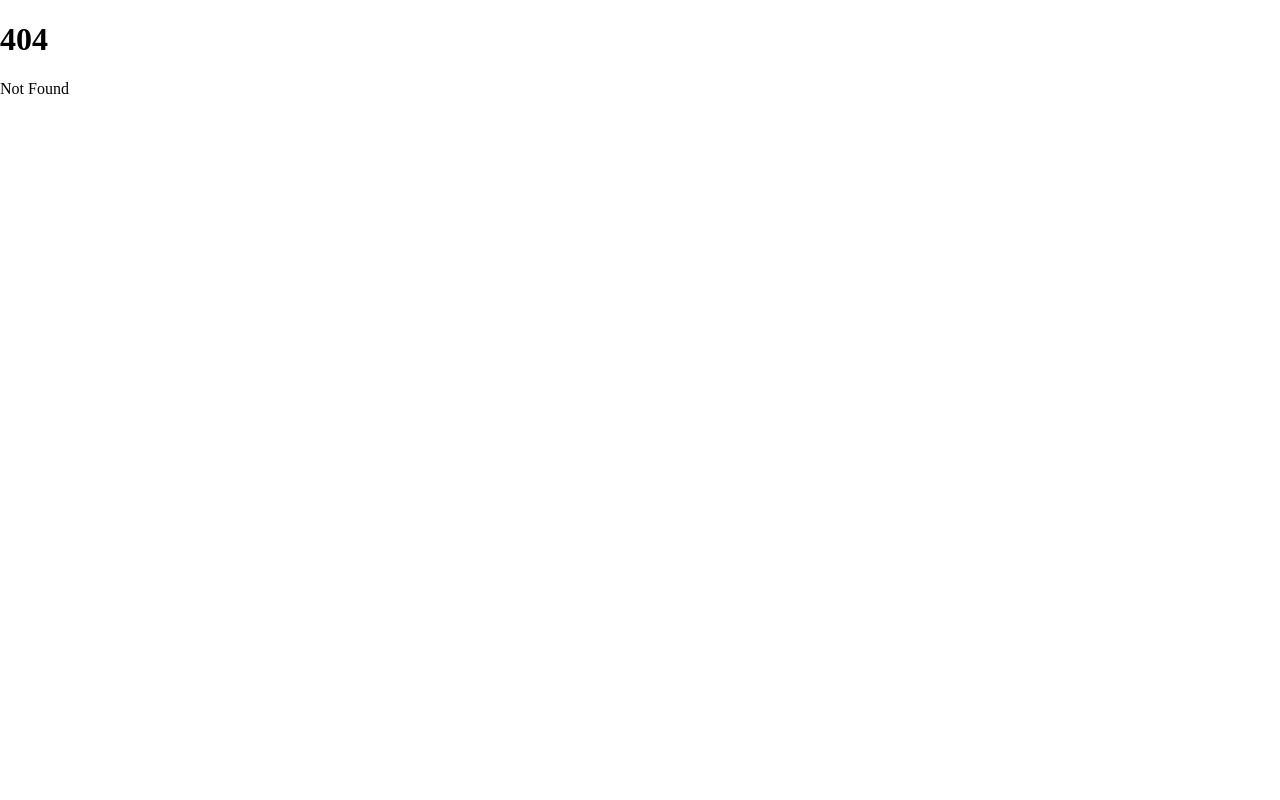
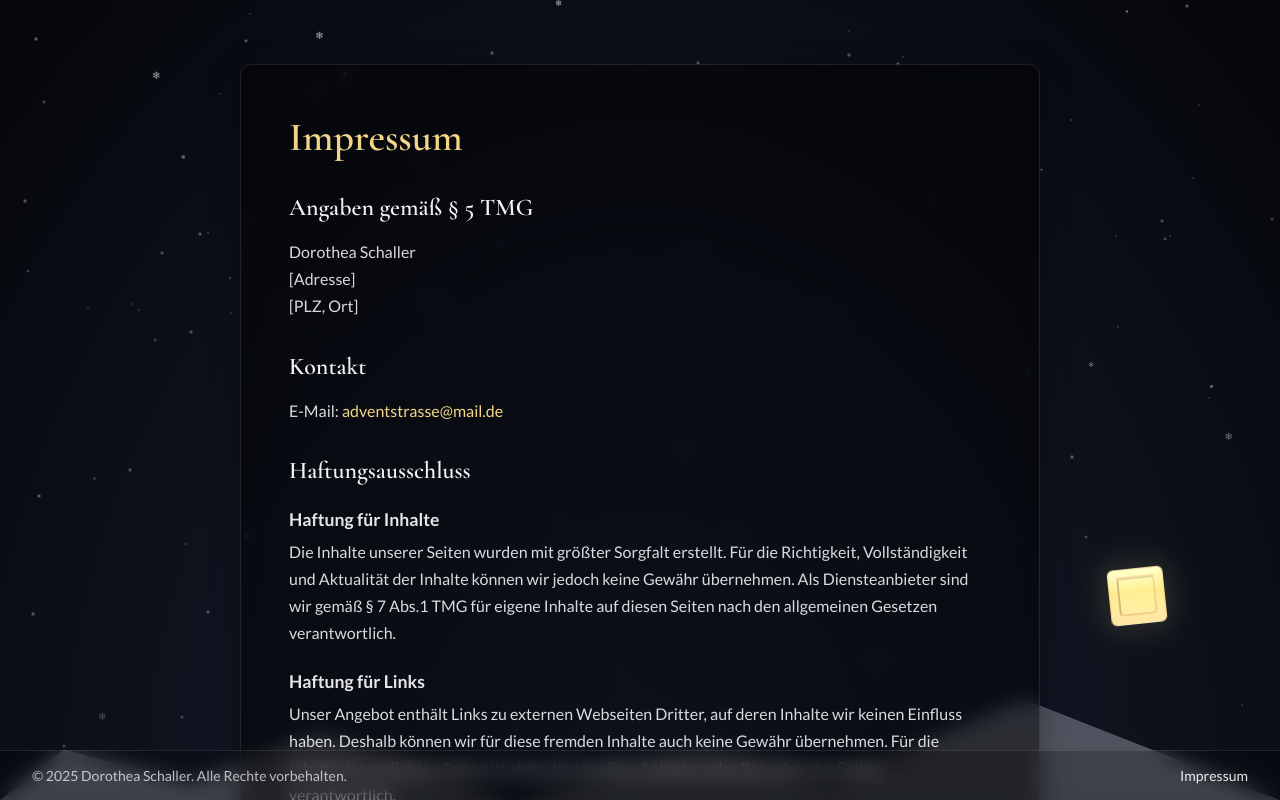
Before and after one commit to baenecke-it/adventstrasse, a SvelteKit app: page /impressum in a window 1280 px wide. Before the commit this address had no page. Built offline with nearby package versions, Linux system fonts and the light colour scheme.

Commit message:
Add Footer component and Impressum page
Co-authored-by: frankbits <62514408+frankbits@users.noreply.github.com>

```diff
--- /dev/null
+++ b/src/lib/components/Footer.svelte
@@ -0,0 +1,60 @@
+<footer class="footer">
+	<p class="copyright">
+		© {new Date().getFullYear()} Dorothea Schaller. Alle Rechte vorbehalten.
+	</p>
+	<nav class="footer-nav">
+		<a href="/impressum">Impressum</a>
+	</nav>
+</footer>
+
+<style>
+	.footer {
+		position: fixed;
+		bottom: 0;
+		left: 0;
+		right: 0;
+		padding: 1rem 2rem;
+		display: flex;
+		justify-content: space-between;
+		align-items: center;
+		gap: 1rem;
+		background: rgba(0, 0, 0, 0.2);
+		backdrop-filter: blur(10px);
+		border-top: 1px solid rgba(255, 255, 255, 0.1);
+		font-size: 0.875rem;
+		z-index: 100;
+	}
+
+	.copyright {
+		margin: 0;
+		color: rgba(255, 255, 255, 0.7);
+	}
+
+	.footer-nav {
+		display: flex;
+		gap: 1rem;
+	}
+
+	.footer-nav a {
+		color: rgba(255, 255, 255, 0.9);
+		text-decoration: none;
+		transition: color 0.2s ease;
+	}
+
+	.footer-nav a:hover {
+		color: var(--accent, rgba(255, 225, 140, 0.95));
+	}
+
+	@media screen and (max-width: 720px) {
+		.footer {
+			flex-direction: column;
+			padding: 0.75rem 1rem;
+			gap: 0.5rem;
+		}
+
+		.copyright,
+		.footer-nav {
+			font-size: 0.75rem;
+		}
+	}
+</style>
--- a/src/routes/+layout.svelte
+++ b/src/routes/+layout.svelte
@@ -1,6 +1,7 @@
 <script lang="ts">
 	import '$lib/css/global.scss';
 	import favicon from '$lib/assets/favicon.png';
+	import Footer from '$lib/components/Footer.svelte';
 
 	let { children } = $props();
 </script>
@@ -10,3 +11,5 @@
 </svelte:head>
 
 {@render children()}
+
+<Footer />
--- /dev/null
+++ b/src/routes/impressum/+page.svelte
@@ -0,0 +1,193 @@
+<script lang="ts">
+	import Stars from '$lib/components/Stars.svelte';
+	import Snow from '$lib/components/Snow.svelte';
+	import Roofs from '$lib/components/Roofs.svelte';
+</script>
+
+<svelte:head>
+	<title>Impressum – Adventstraße</title>
+</svelte:head>
+
+<Stars />
+<Snow />
+<Roofs />
+
+<main class="impressum-page">
+	<div class="content-card">
+		<h1>Impressum</h1>
+
+		<section>
+			<h2>Angaben gemäß § 5 TMG</h2>
+			<p>
+				Dorothea Schaller<br />
+				[Adresse]<br />
+				[PLZ, Ort]
+			</p>
+		</section>
+
+		<section>
+			<h2>Kontakt</h2>
+			<p>
+				E-Mail: <a href="mailto:adventstrasse@mail.de">adventstrasse@mail.de</a>
+			</p>
+		</section>
+
+		<section>
+			<h2>Haftungsausschluss</h2>
+
+			<h3>Haftung für Inhalte</h3>
+			<p>
+				Die Inhalte unserer Seiten wurden mit größter Sorgfalt erstellt. Für die Richtigkeit,
+				Vollständigkeit und Aktualität der Inhalte können wir jedoch keine Gewähr übernehmen. Als
+				Diensteanbieter sind wir gemäß § 7 Abs.1 TMG für eigene Inhalte auf diesen Seiten nach den
+				allgemeinen Gesetzen verantwortlich.
+			</p>
+
+			<h3>Haftung für Links</h3>
+			<p>
+				Unser Angebot enthält Links zu externen Webseiten Dritter, auf deren Inhalte wir keinen
+				Einfluss haben. Deshalb können wir für diese fremden Inhalte auch keine Gewähr übernehmen.
+				Für die Inhalte der verlinkten Seiten ist stets der jeweilige Anbieter oder Betreiber der
+				Seiten verantwortlich.
+			</p>
+
+			<h3>Urheberrecht</h3>
+			<p>
+				Die durch die Seitenbetreiber erstellten Inhalte und Werke auf diesen Seiten unterliegen dem
+				deutschen Urheberrecht. Die Vervielfältigung, Bearbeitung, Verbreitung und jede Art der
+				Verwertung außerhalb der Grenzen des Urheberrechtes bedürfen der schriftlichen Zustimmung
+				des jeweiligen Autors bzw. Erstellers.
+			</p>
+		</section>
+
+		<a href="/" class="back-link">← Zurück zur Startseite</a>
+	</div>
+</main>
+
+<style>
+	@import url('https://fonts.googleapis.com/css2?family=Cormorant+Garamond:wght@400;600&family=Lato:wght@400;700&display=swap');
+
+	:root {
+		--bg-top: #182033;
+		--bg-bottom: #05060a;
+		--card-bg: rgba(0, 0, 0, 0.45);
+		--accent: rgba(255, 225, 140, 0.95);
+	}
+
+	:global(html),
+	:global(body) {
+		height: 100vh;
+		overflow-y: auto;
+	}
+
+	:global(body) {
+		font-family: 'Lato', sans-serif;
+		color: #fff;
+		min-height: 100dvh;
+		background: radial-gradient(ellipse at bottom, var(--bg-top) 0%, var(--bg-bottom) 100%);
+		position: relative;
+		padding-bottom: 100px;
+	}
+
+	.impressum-page {
+		min-height: 100vh;
+		display: flex;
+		align-items: center;
+		justify-content: center;
+		padding: 4rem 2rem;
+		position: relative;
+		z-index: 10;
+	}
+
+	.content-card {
+		background: var(--card-bg);
+		backdrop-filter: blur(10px);
+		border: 1px solid rgba(255, 255, 255, 0.1);
+		border-radius: 12px;
+		padding: 3rem;
+		max-width: 800px;
+		width: 100%;
+		box-shadow: 0 8px 32px rgba(0, 0, 0, 0.3);
+	}
+
+	h1 {
+		font-family: 'Cormorant Garamond', serif;
+		font-size: 2.5rem;
+		font-weight: 600;
+		margin: 0 0 2rem 0;
+		color: var(--accent);
+	}
+
+	h2 {
+		font-family: 'Cormorant Garamond', serif;
+		font-size: 1.5rem;
+		font-weight: 600;
+		margin: 2rem 0 1rem 0;
+		color: rgba(255, 255, 255, 0.95);
+	}
+
+	h3 {
+		font-size: 1.1rem;
+		font-weight: 600;
+		margin: 1.5rem 0 0.5rem 0;
+		color: rgba(255, 255, 255, 0.9);
+	}
+
+	section {
+		margin-bottom: 2rem;
+	}
+
+	p {
+		line-height: 1.7;
+		margin: 0.5rem 0;
+		color: rgba(255, 255, 255, 0.85);
+	}
+
+	a {
+		color: var(--accent);
+		text-decoration: none;
+		transition: opacity 0.2s ease;
+	}
+
+	a:hover {
+		opacity: 0.8;
+	}
+
+	.back-link {
+		display: inline-block;
+		margin-top: 2rem;
+		padding: 0.75rem 1.5rem;
+		background: rgba(255, 255, 255, 0.09);
+		border: 1px solid rgba(255, 255, 255, 0.18);
+		border-radius: 28px;
+		color: white;
+		text-decoration: none;
+		font-weight: 600;
+		transition:
+			transform 0.26s ease,
+			background 0.2s ease;
+	}
+
+	.back-link:hover {
+		transform: translateY(-2px);
+		background: rgba(255, 255, 255, 0.18);
+	}
+
+	@media screen and (max-width: 720px) {
+		.content-card {
+			padding: 2rem 1.5rem;
+		}
+
+		h1 {
+			font-size: 2rem;
+		}
+
+		h2 {
+			font-size: 1.3rem;
+		}
+
+		.impressum-page {
+			padding: 2rem 1rem;
+		}
+	}
+</style>
```
